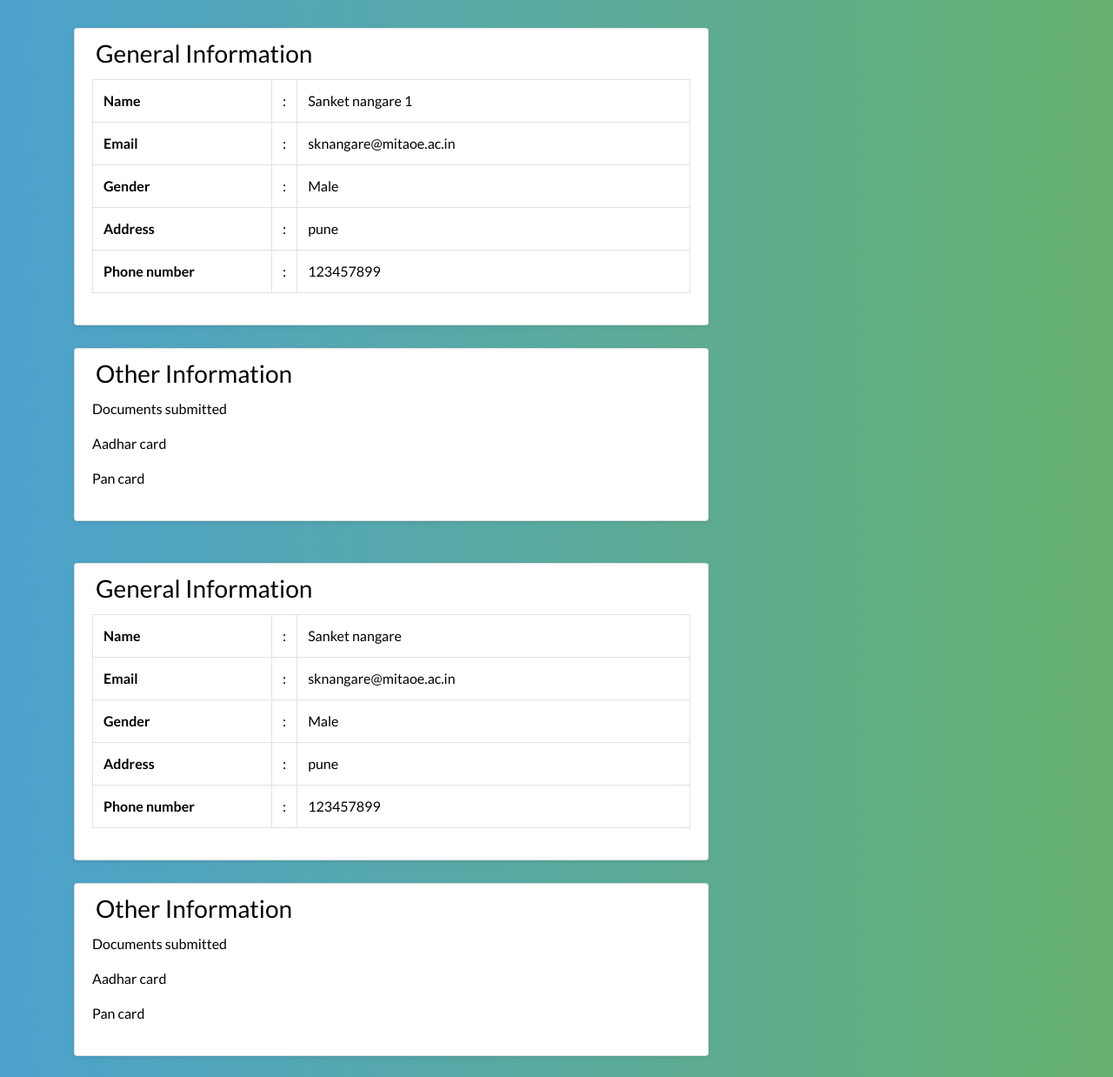
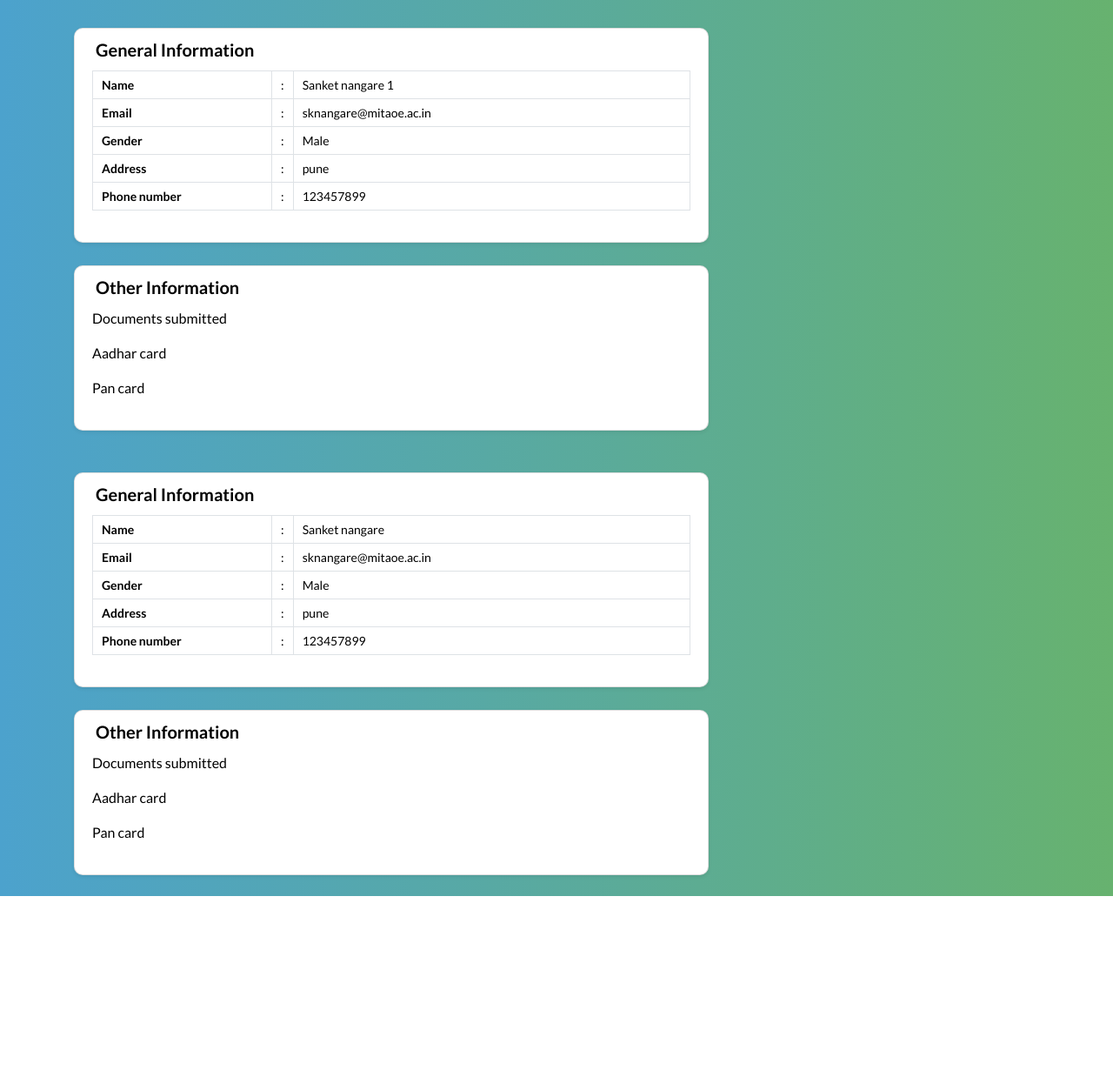
Before and after one commit to Incognitosin01/User_registration, a Django app: template Internship_task/Home/templates/html/index.html in a window 1280 px wide. Shown: the part 48-1286 px from the top of the page at 87% size. After the commit the page ends 1078 px from the top, so only its background shows below. Run offline with Django 3.2, Linux system fonts and the light colour scheme; the template is opened without the code that fills it, so the values that code supplies are empty; some libraries are stand-ins or nearby versions.

Commit message:
Update style.css

```diff
--- a/Internship_task/Home/static/style.css
+++ b/Internship_task/Home/static/style.css
@@ -8,11 +8,11 @@
     color: #000;
 }
 
-.student-profile .card {
+.user-profile .card {
     border-radius: 10px;
 }
 
-.student-profile .card .card-header .profile_img {
+.user-profile .card .card-header .profile_img {
     width: 150px;
     height: 150px;
     object-fit: cover;
@@ -21,18 +21,18 @@
     border-radius: 50%;
 }
 
-.student-profile .card h3 {
+.user-profile .card h3 {
     font-size: 20px;
     font-weight: 700;
 }
 
-.student-profile .card p {
+.user-profile .card p {
     font-size: 16px;
     color: #000;
 }
 
-.student-profile .table th,
-.student-profile .table td {
+.user-profile .table th,
+.user-profile .table td {
     font-size: 14px;
     padding: 5px 10px;
     color: #000;
```
